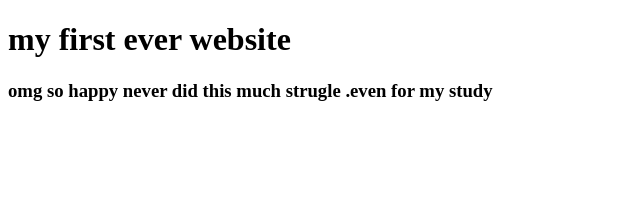
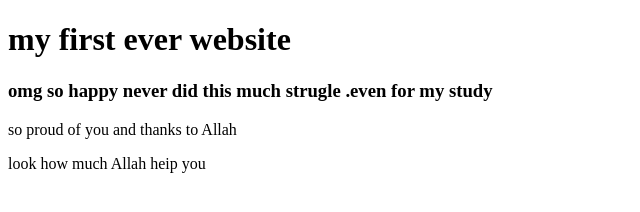
Before and after one commit to tabassumrafia/first-website, a plain HTML site: page index.html in a window 1280 px wide. Shown: the whole page, without its empty margins (0-640 px from the left). Drawn offline with Linux system fonts and the light colour scheme.

Commit message:
thanks to Allah

```diff
--- a/index.html
+++ b/index.html
@@ -8,5 +8,7 @@
 <body>
     <h1> my first ever website</h1>
     <h3>omg so happy never did this much strugle .even for my study</h3>
+    <P>so proud of you and thanks to Allah</P>
+    <P>look how much Allah heip you</P>
 </body>
 </html>
```
